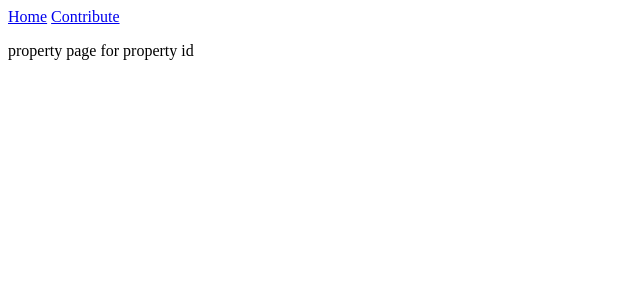
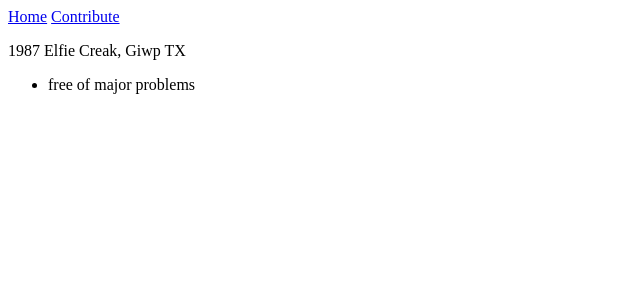
Before and after one commit to angelicali/shnail, a SvelteKit app: page /property/101 in a window 1280 px wide. Shown: the top 300 px of the page, without its empty margins (0-640 px from the left). Built offline with nearby package versions, Linux system fonts and the light colour scheme.

Commit message:
in-mem db

```diff
--- /dev/null
+++ b/src/lib/server/data.js
@@ -0,0 +1,17 @@
+export const properties =[
+    {
+        id: 101,
+        address: '1987 Elfie Creak, Giwp TX',
+        comment: 'free of major problems'
+    },
+    {
+        id: 102,
+        address: '678 Geifng Dr, Rismr TX',
+        comment: 'lots of problems'
+    },
+    {
+        id: 103,
+        address: '6543 Shwntick Dr, Giwp TX',
+        comment: 'cast iron pipes missing bottoms'
+    }
+]
--- /dev/null
+++ b/src/lib/server/database.js
@@ -0,0 +1,40 @@
+import {properties} from '$lib/server/data.js'
+
+const db = new Map();
+properties.forEach(property => {db.set(property.id, {
+    id: property.id,
+    address: property.address,
+    comments: [property.comment]
+})});
+
+// TODO: enable concurrent ID creation. Maybe use crypto.randomUUID()
+let nextId = 104;
+
+
+export function getProperty(propertyId) {
+    return db.get(propertyId);
+}
+
+export function getPropertyList() {
+    return db;
+}
+
+export function addComment(entry) {
+    let property = [...db.values()].find(dbentry => dbentry.address === entry.address);
+    let propertyId;
+    if (!property) {
+        propertyId = nextId;
+        nextId += 1;
+        db.set(propertyId, {
+            id: propertyId,
+            address: entry.address,
+            comments: []
+        })
+        property = db.get(propertyId);
+    } else {
+        propertyId = property.id;
+    }
+
+    property.comments.push(entry.comment);
+    console.log(`added new entry ${entry}\n updated db: ${db}`);
+}
--- /dev/null
+++ b/src/routes/property/[property_id]/+page.server.js
@@ -0,0 +1,11 @@
+import * as db from '$lib/server/database.js';
+import {error} from '@sveltejs/kit';
+
+export function load({params}) {
+    const property = db.getProperty(parseInt(params.property_id));
+    console.log("On [property_id] page load. Params:", params, "Property", property);
+    if (!property) throw error(404);
+    return {
+        property
+    };
+}
--- a/src/routes/property/[property_id]/+page.svelte
+++ b/src/routes/property/[property_id]/+page.svelte
@@ -1 +1,12 @@
-<p>property page for property id</p>
+<script>
+    export let data;
+    console.log(`property page data: ${data}`);
+</script>
+
+<p>{data.property.address}</p>
+
+<ul>
+    {#each data.property.comments as comment}
+    <li>{comment}</li>
+    {/each}
+</ul>
```
Also changed, not shown: src/routes/+page.server.js (added, +12 -0 lines), src/routes/+page.svelte (+10 -1 lines), src/routes/contribute/+page.server.js (added, +12 -0 lines), src/routes/contribute/+page.svelte (+5 -5 lines).
